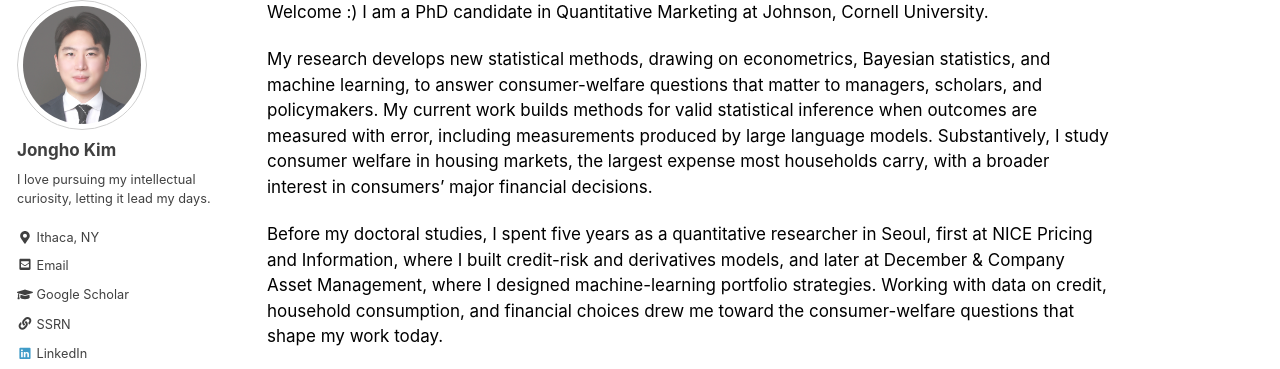
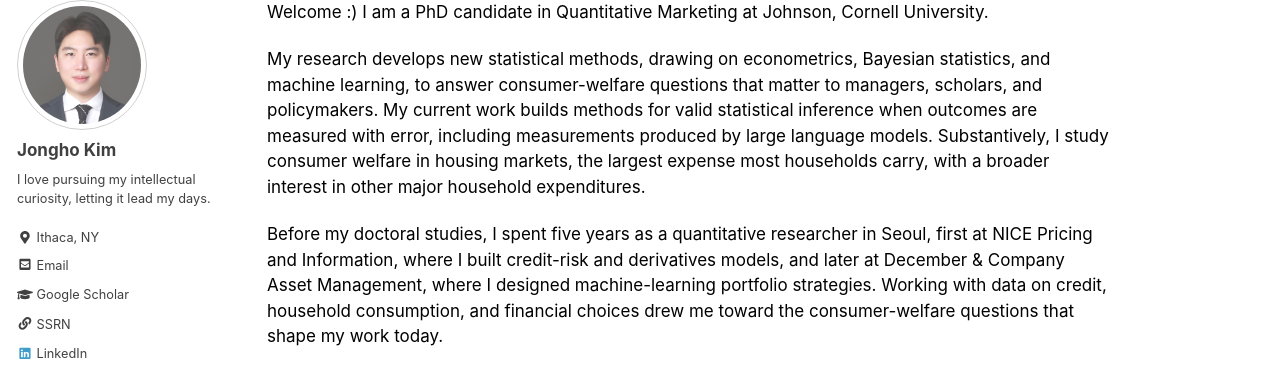
Before and after one commit to jonghkim/jonghkim.github.io, a Jekyll site: the page built from index.md, in a window 1280 px wide and 900 px high. Shown: the part 112-481 px from the top of the window. Built offline with Jekyll 4.4.1, drawn with Linux system fonts in a browser that asks for light colours.

Commit message:
update front

```diff
--- a/index.md
+++ b/index.md
@@ -4,7 +4,7 @@ author_profile: true
 ---
 Welcome :) I am a PhD candidate in Quantitative Marketing at Johnson, Cornell University.
 
-My research develops new statistical methods, drawing on econometrics, Bayesian statistics, and machine learning, to answer consumer-welfare questions that matter to managers, scholars, and policymakers. My current work builds methods for valid statistical inference when outcomes are measured with error, including measurements produced by large language models. Substantively, I study consumer welfare in housing markets, the largest expense most households carry, with a broader interest in consumers' major financial decisions.
+My research develops new statistical methods, drawing on econometrics, Bayesian statistics, and machine learning, to answer consumer-welfare questions that matter to managers, scholars, and policymakers. My current work builds methods for valid statistical inference when outcomes are measured with error, including measurements produced by large language models. Substantively, I study consumer welfare in housing markets, the largest expense most households carry, with a broader interest in other major household expenditures.
 
 Before my doctoral studies, I spent five years as a quantitative researcher in Seoul, first at NICE Pricing and Information, where I built credit-risk and derivatives models, and later at December & Company Asset Management, where I designed machine-learning portfolio strategies. Working with data on credit, household consumption, and financial choices drew me toward the consumer-welfare questions that shape my work today.
 
```
